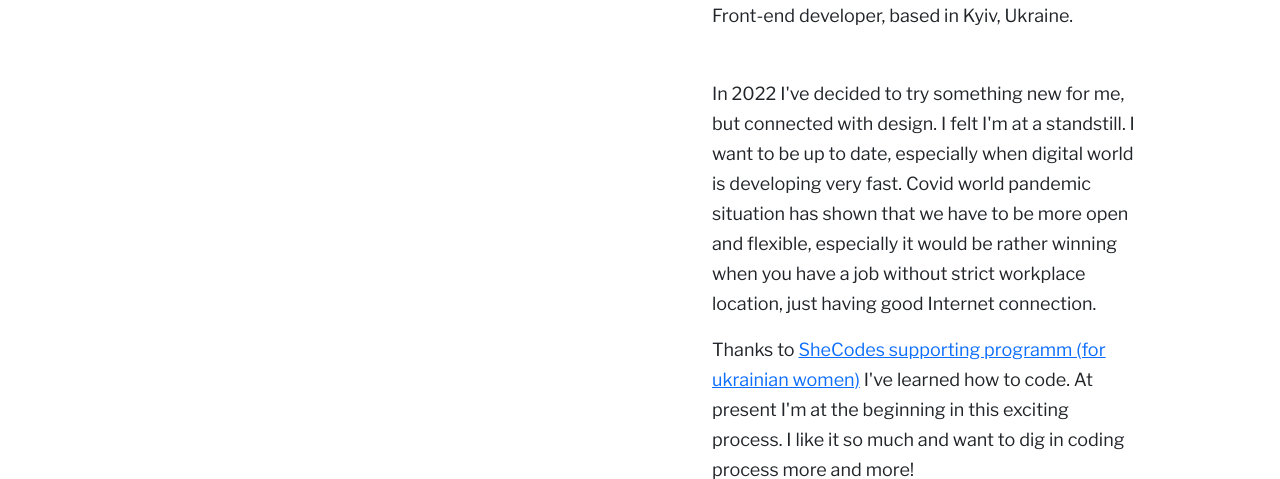
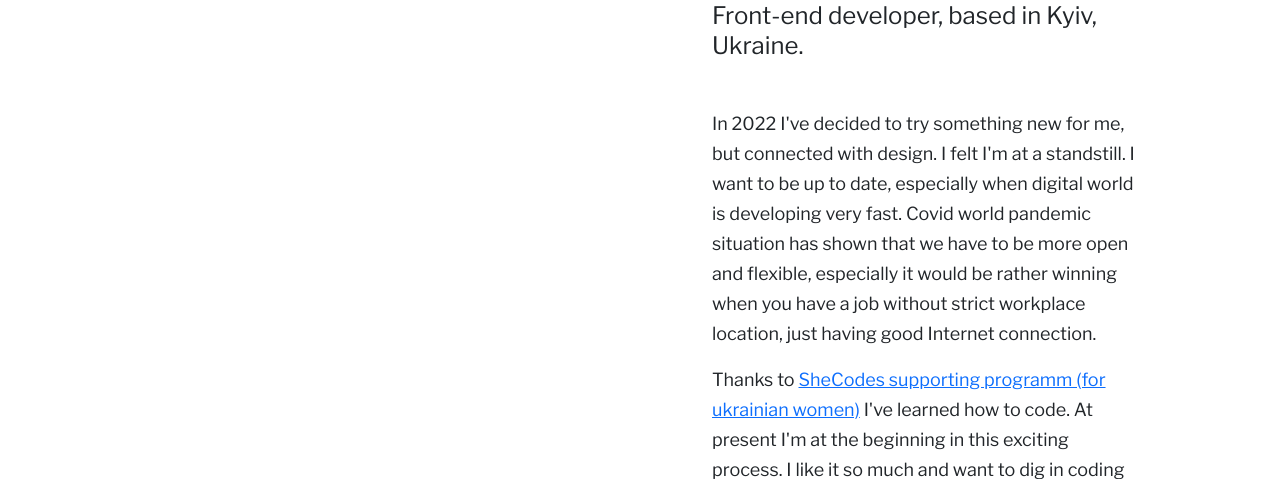
Before and after one commit to boxdigi/Portfolio, a plain HTML site: page about.html in a window 1280 px wide. Shown: the part 621-1100 px from the top of the page. Drawn offline with nearby package versions, Linux system fonts and the light colour scheme; a web font is replaced by a local one.

Commit message:
small css changes

```diff
--- a/about.html
+++ b/about.html
@@ -50,7 +50,7 @@
       <div class="col">
         <div class="project-description">
           <h2 class="mb-3">I'm Hanna😉</h2>
-          <p class="mb-5">Front-end developer, based in Kyiv, Ukraine.</p>
+          <p class=" fs-4 mb-5">Front-end developer, based in Kyiv, Ukraine.</p>
 
           <p>In 2022 I've decided to try something new for me, but connected with design. I felt I'm at a standstill. I
             want to be up to date, especially when digital
```
